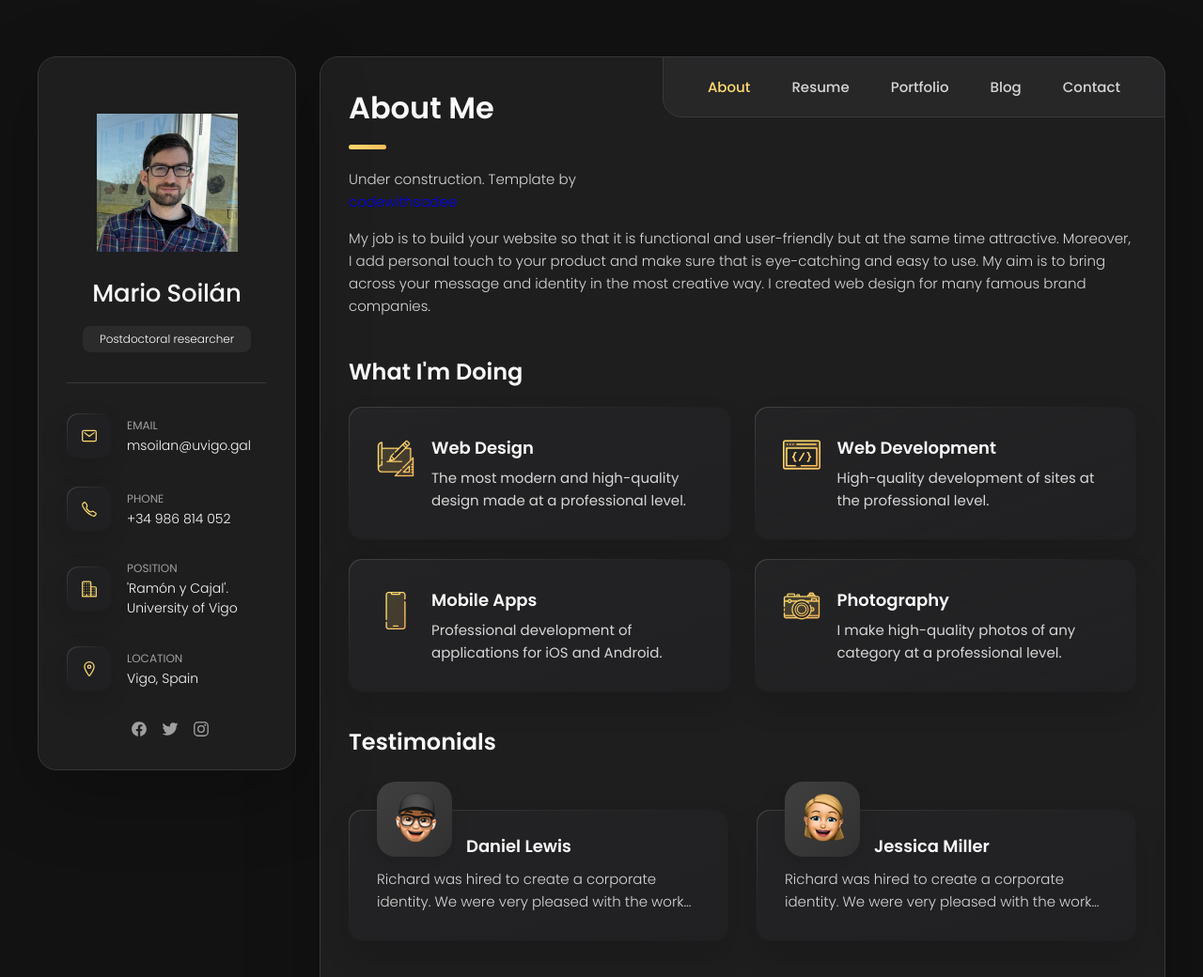
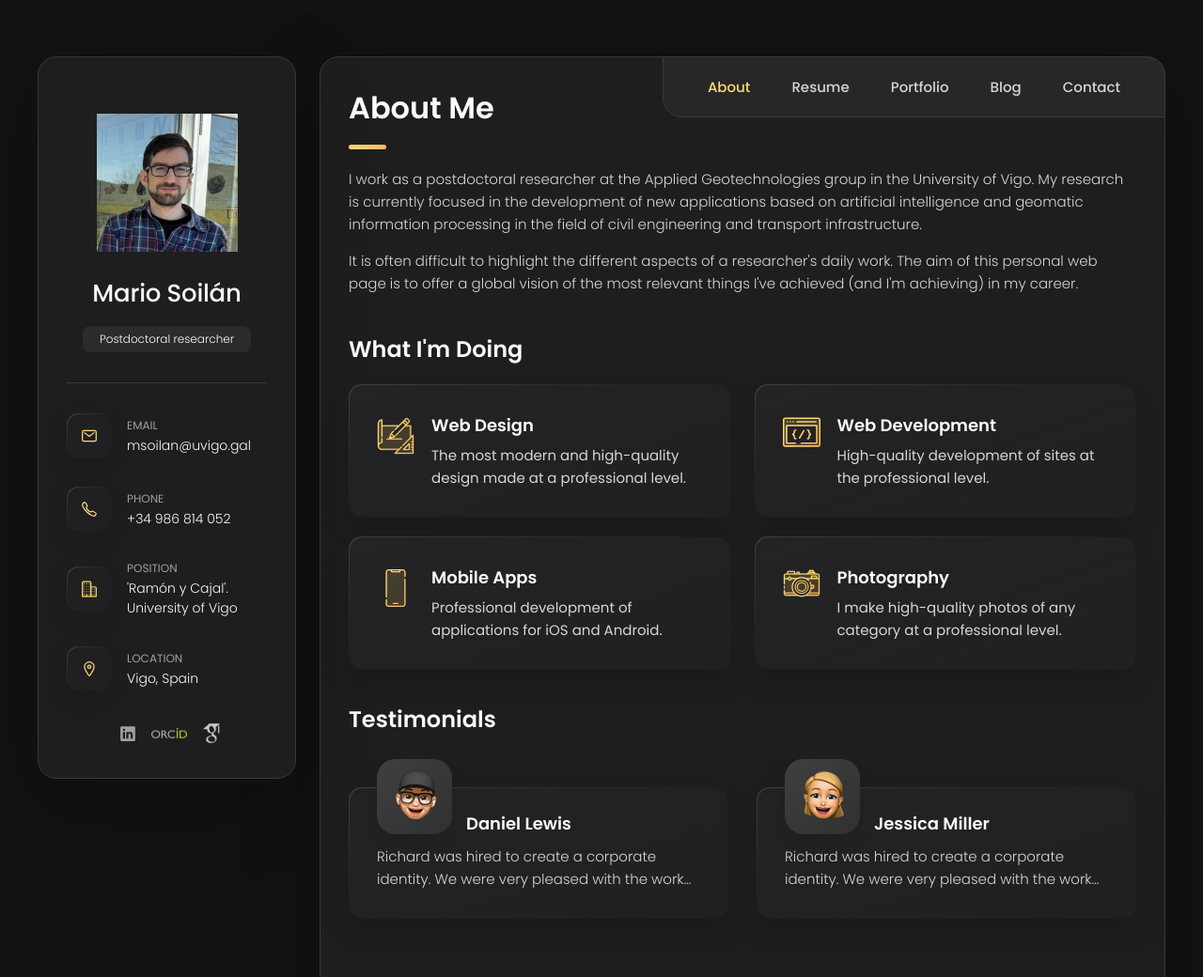
Before and after one commit to msoilan/msoilan.github.io, a plain HTML site: page index.html in a window 1280 px wide. Shown: the top 1040 px of the page at 94% size. Drawn offline with nearby package versions, Linux system fonts and the light colour scheme.

Commit message:
Socials and about me added

```diff
--- a/index.html
+++ b/index.html
@@ -128,20 +128,20 @@
         <ul class="social-list">
 
           <li class="social-item">
-            <a href="#" class="social-link">
-              <ion-icon name="logo-facebook"></ion-icon>
+            <a href="https://www.linkedin.com/in/mario-soil%C3%A1n-rodr%C3%ADguez-887ab265/" class="social-link">
+              <ion-icon name="logo-linkedin"></ion-icon>
             </a>
           </li>
 
           <li class="social-item">
-            <a href="#" class="social-link">
-              <ion-icon name="logo-twitter"></ion-icon>
+            <a href="https://orcid.org/0000-0001-6545-2225" class="social-link">
+               <img src="./assets/images/orcid_logo.png" alt="orcid icon" width="40">
             </a>
           </li>
 
           <li class="social-item">
-            <a href="#" class="social-link">
-              <ion-icon name="logo-instagram"></ion-icon>
+            <a href="https://scholar.google.com/citations?user=tE2vMXgAAAAJ&hl=en" class="social-link">
+               <img src="./assets/images/scholar_logo_mc_2.png" alt="google scholar icon" width="20">
             </a>
           </li>
 
@@ -209,15 +209,15 @@
 
         <section class="about-text">
           <p>
-            Under construction. Template by <a href="https://github.com/codewithsadee/vcard-personal-portfolio">codewithsadee</a>
+            I work as a postdoctoral researcher at the Applied Geotechnologies group in the
+            University of Vigo. My research is currently focused in the development of new applications based on artificial intelligence
+            and geomatic information processing in the field of civil engineering and transport infrastructure.
           </p>
 
           <p>
-            My job is to build your website so that it is functional and user-friendly but at the same time attractive.
-            Moreover, I
-            add personal touch to your product and make sure that is eye-catching and easy to use. My aim is to bring
-            across your
-            message and identity in the most creative way. I created web design for many famous brand companies.
+          It is often difficult to highlight the different aspects of a researcher's daily work.
+          The aim of this personal web page is to offer a global vision of the most relevant things I've achieved (and I'm achieving)
+          in my career.
           </p>
         </section>
 
```
Also changed, not shown: assets/images/orcid_logo.png (added), assets/images/scholar_logo_mc_2.png (added), 1 other file.
